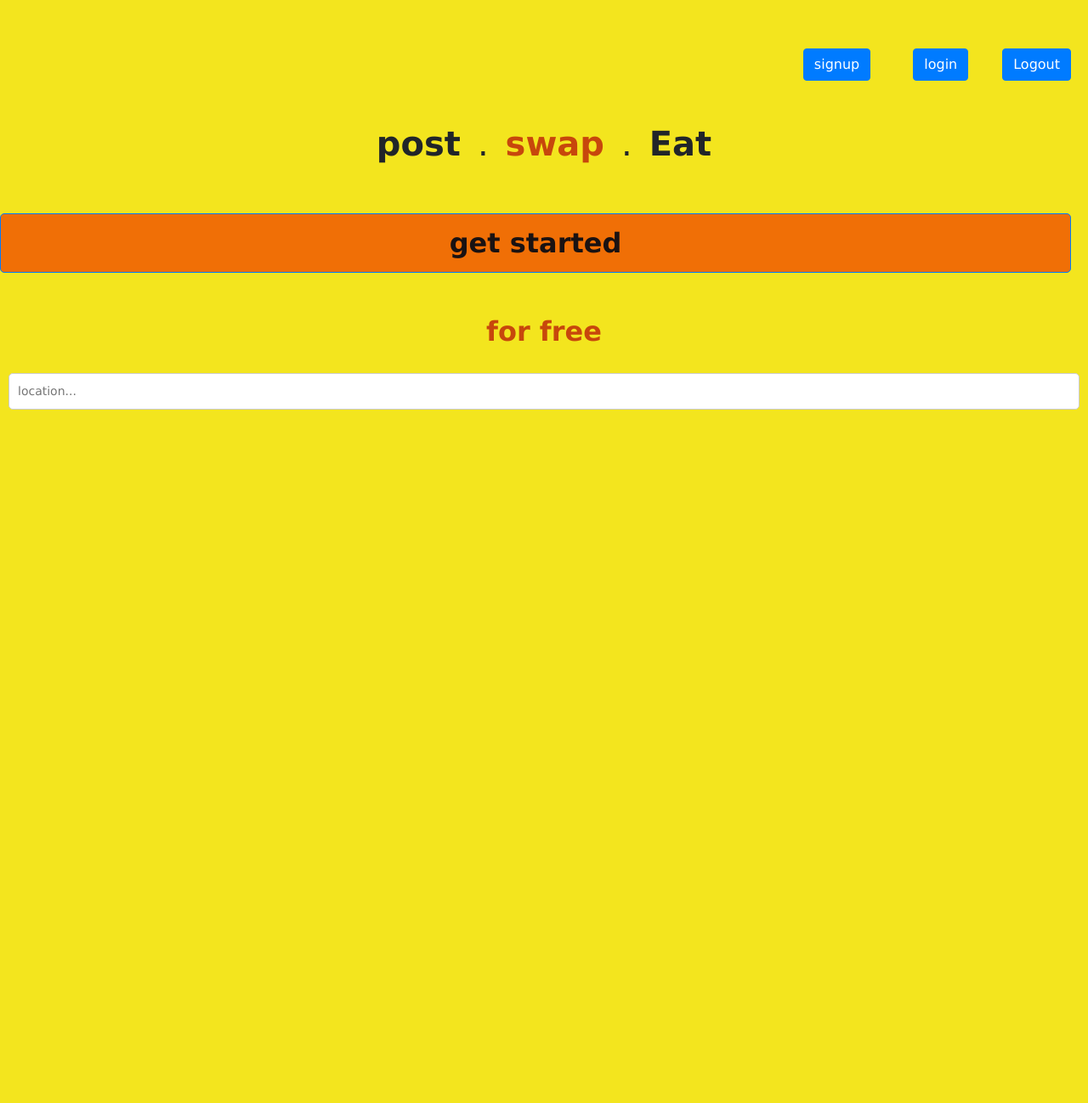
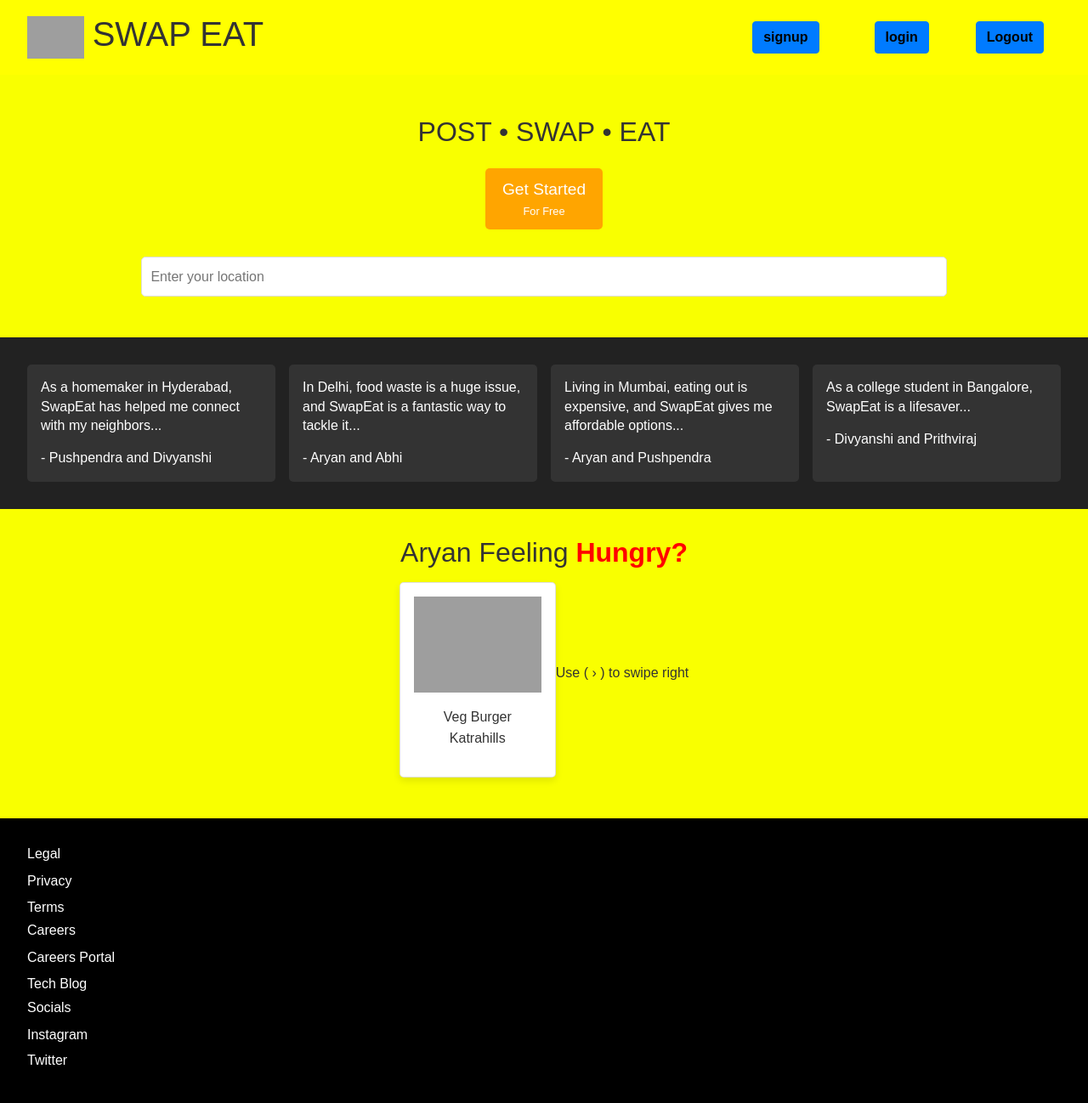
Before and after one commit to Piyush105454/swap-eat, a Django app: template templates/home.html in a window 1280 px wide. Shown: the whole page at 85% size. Before the commit the page ends 482 px from the top, so only its background shows below. Run offline with Django 3.2, Linux system fonts and the light colour scheme; the template is opened without the code that fills it, so the values that code supplies are empty; grey boxes are pictures that could not be loaded.

Commit message:
Update home.html

```diff
--- a/templates/home.html
+++ b/templates/home.html
@@ -12,170 +12,331 @@
     <title>Home Page</title>
   </head>
   <style>
-   body {
+
+/* Global Reset */
+* {
   margin: 0;
   padding: 0;
-  background-color: rgb(243, 229, 30);
-  font-family: Verdana, Geneva, Tahoma, sans-serif;
+  box-sizing: border-box;
 }
 
-/* Centering button and free text */
-#btn {
-  margin-top: 50px;
-  display: inline-block;
-  padding: 10px 20px;
-  background: rgb(240, 111, 6);
-  color: rgb(26, 18, 18);
-  font-weight: bolder;
-  font-size: xx-large;
-  text-decoration: none;
-  border-radius: 5px;
-  margin-left: auto;
-  margin-right: auto;
-  display: block;
+body {
+  font-family: 'Arial', sans-serif;
+  line-height: 1.6;
+  color: #333;
 }
 
-/* Free text below the button */
-#free {
-  margin-top: 50px;
-  text-align: center;
-  font-weight: bolder;
-  font-size: xx-large;
-  color: rgb(199, 71, 12);
+/* Header */
+.header {
+  display: flex;
+  justify-content: space-between;
+  align-items: center;
+  padding: 1rem 2rem;
+  background: yellow;
 }
 
-/* Input field styling */
-.input-with-icon {
-  position: relative;
-  max-width: 400px;
-  margin: 20px auto;
+.logo {
+  display: flex;
+  align-items: center;
 }
 
-.input-with-icon input {
-  width: 100%;
-  padding: 10px 40px 10px 10px;
-  font-size: 16px;
-  border: 1px solid #ccc;
+.logo img {
+  height: 50px;
+  margin-right: 10px;
+}
+
+.nav a {
+  margin-left: 15px;
+  text-decoration: none;
+  color: #000;
+  font-weight: bold;
+  font-size: 1rem;
+}
+
+/* Hero Section */
+.hero {
+  display: flex;
+  justify-content: space-between;
+  align-items: center;
+  padding: 2rem;
+  background: #f9ff00;
+  position: relative;
+}
+
+.hero-content {
+  text-align: center;
+  flex: 1;
+  padding: 1rem;
+}
+
+.cta-button {
+  background: orange;
+  color: white;
+  border: none;
+  padding: 10px 20px;
+  margin: 1rem 0;
+  font-size: 1.2rem;
+  cursor: pointer;
   border-radius: 5px;
 }
 
-.input-with-icon img {
-  position: absolute;
-  top: 50%;
-  left: 10px;
-  transform: translateY(-50%);
-  height: 20px;
-  width: 20px;
+.cta-button span {
+  display: block;
+  font-size: 0.8rem;
 }
 
-/* Styling for the image */
-img {
-  height: 300px;
-  width: 300px;
-  margin-top: 20px;
-  margin-left: auto;
-  margin-right: auto;
-  display: block;
-}
-
-/* Media Query for Small Screens */
-@media (max-width: 768px) {
-  #btn {
-      font-size: large;
-      padding: 10px 15px;
+.location-input input {
+  padding: 10px;
   width: 80%;
-  }
-
-  #free {
-      font-size: large;
-  }
-}
-
-  .input-with-icon {
-    display: flex;
-    justify-content: center;  /* Use justify-content to center flex items */
-    align-items: center;
-    width: 100%;  /* Ensure the container takes up full width */
-    max-width: 100%;  /* Prevent overflow */
-    padding: 10px;
-    box-sizing: border-box;  /* Ensure padding doesn't affect the width */
-}
-
-.input-with-icon input {
-    width: 100%;  /* Make input take full available width */
-    font-size: 14px;  /* Set font size */
-    padding: 10px;  /* Adjust padding for better input appearance */
-    border: 1px solid #ccc;  /* Set border */
-    border-radius: 5px;  /* Optional, for rounded corners */
+  margin-top: 1rem;
+  border: 1px solid #ddd;
+  border-radius: 5px;
 }
 
 
+/* Testimonials Section */
+.testimonials {
+  display: grid;
+  grid-template-columns: repeat(auto-fit, minmax(250px, 1fr));
+  gap: 1rem;
+  background: #222;
+  color: white;
+  padding: 2rem;
+}
 
+.testimonial {
+  background: #333;
+  padding: 1rem;
+  border-radius: 5px;
+  font-size: 1rem;
+  line-height: 1.4;
+}
+
+/* End Content Section */
+.end-content {
+  text-align: center;
+  padding: 2rem;
+  background: #f9ff00;
+}
+
+.end-content .highlight {
+  color: red;
+  font-weight: bold;
+}
+
+.swipe-card {
+  margin: 1rem 0;
+  display: flex;
+  justify-content: center;
+  align-items: center;
+}
+
+.swipe-card .card {
+  background: white;
+  border-radius: 5px;
+  padding: 1rem;
+  text-align: center;
+  box-shadow: 0 4px 8px rgba(0, 0, 0, 0.1);
+}
+
+.swipe-card .card img {
+  width: 150px;
+  height: auto;
+  margin-bottom: 1rem;
+}
+
+.swipe-instructions p {
+  font-size: 1rem;
+  color: #333;
+}
+
+.bottom-navigation {
+  display: flex;
+  justify-content: space-around;
+  margin-top: 1rem;
+}
+
+.nav-icon img {
+  width: 30px;
+  height: auto;
+}
+
+/* Footer */
+.footer {
+  background: #000;
+  color: white;
+  padding: 2rem;
+  display: flex;
+  justify-content: space-between;
+  flex-wrap: wrap;
+}
+
+.footer .links h4 {
+  margin-bottom: 10px;
+  font-size: 1rem;
+}
+
+.footer .links a {
+  display: block;
+  margin-bottom: 5px;
+  text-decoration: none;
+  color: #fff;
+}
 /* Responsive Design */
 @media (max-width: 768px) {
-    .input-with-icon input {
-        font-size: 16px;  /* Increase font size for smaller devices */
-        padding: 12px;
+  .hero {
+    flex-direction: column;
+    padding: 1rem;
   }
+  .hero-content {
+    padding: 0.5rem;
+  }
+
+  .cta-button {
+    font-size: 1rem;
+    padding: 8px 16px;
+  }
+
+  .location-input input {
+    width: 90%;
+  }
+
+  .testimonials {
+    grid-template-columns: 1fr;
+  }
+
+  .testimonial {
+    font-size: 0.9rem;
+  }
+
+  .swipe-card .card img {
+    width: 120px;
+  }
+
+  .bottom-navigation img {
+    width: 25px;
+  }
+
+  .footer {
+    flex-direction: column;
+    align-items: center;
+    text-align: center;
   }
 
 
-
-
-/* Media Query for Extra Small Screens */
-@media (max-width: 480px) {
-  #btn {
-      font-size: medium;
-      padding: 8px 12px;
-      width: 90%;
 }
 
-  #free {
-      font-size: medium;
+@media (max-width: 480px) {
+  .nav a {
+    font-size: 0.9rem;
   }
 
-  .input-with-icon input {
-      font-size: 12px;
+  .hero-content h2 {
+    font-size: 1.5rem;
   }
+
+  .cta-button {
+    font-size: 0.9rem;
+    padding: 6px 12px;
   }
-.h2{
-  margin: auto;
-  height: 20vh;
-  width: 20vw;
+
+  .swipe-card .card {
+    padding: 0.5rem;
   }
+
+  .swipe-instructions p {
+    font-size: 0.9rem;
+
   </style>
   <body>
-    <div class="main">
-       <div class="head" style=" display: flex; margin: 0; padding: 0; align-items: end; justify-content: end;">
-             <h1 style="font-size: xx-large; font-weight: bolder; margin-right: 1400px; font-family: Verdana, Geneva, Tahoma, sans-serif; display: flex; margin-top: 10px;">swap Eat</h1>
+     <header class="header">
+    <div class="logo">
+      <img src="burgur.jpg" alt="Swap Eat Logo">
+      <h1>SWAP EAT</h1>
+    </div>
+    <nav class="nav">
       <a href="{% url 'signup' %}" class="btn btn-primary" style="margin-right: 50px;"  >signup</a>
              <a href="{% url 'login' %}" class="btn btn-primary" style="margin-right: 40px;"  >login</a>
 
              <a href="{% url 'logout' %}" class="btn btn-primary" style="margin-right: 20px;" >Logout</a>
-       </div>
-       <div class="content">
-             <div class="hd" style="display: flex; margin-top: 50px; justify-content: center; ">
-                 <h1 style=" font-weight: bolder; ">post</h1>
-                 <h1 style="margin-left: 20px;">.</h1>
 
-                 <h1 style="margin-left: 20px; font-weight: bolder; color: rgb(199, 71, 12);">swap</h1>
-                 <h1 style="margin-left: 20px;">.</h1>
+  </header>
 
-                 <h1 style="margin-left: 20px; font-weight: bolder;">Eat</h1>
-
-                 </div>
-                 <a href="{% url 'home2' %}" class="btn btn-primary" id="btn" style="margin-right: 20px;" >get started</a>
-                 <h1 id="free">for free</h1>
-                 <div class="input-with-icon">
-
-                  <input type="text" placeholder="location...">
+  <!-- Hero Section -->
+  <section class="hero">
 
 
-
+    <div class="hero-content">
+      <h2>POST • SWAP • EAT</h2>
+      <button class="cta-button">Get Started <span>For Free</span></button>
+      <div class="location-input">
+        <input type="text" placeholder="Enter your location">
+      </div>
     </div>
 
+  </section>
+
+  <!-- Testimonials Section -->
+  <section class="testimonials">
+    <div class="testimonial">
+      <p>As a homemaker in Hyderabad, SwapEat has helped me connect with my neighbors...</p>
+      <span>- Pushpendra and Divyanshi</span>
+    </div>
+    <div class="testimonial">
+      <p>In Delhi, food waste is a huge issue, and SwapEat is a fantastic way to tackle it...</p>
+      <span>- Aryan and Abhi</span>
+    </div>
+    <div class="testimonial">
+      <p>Living in Mumbai, eating out is expensive, and SwapEat gives me affordable options...</p>
+      <span>- Aryan and Pushpendra</span>
+    </div>
+    <div class="testimonial">
+      <p>As a college student in Bangalore, SwapEat is a lifesaver...</p>
+      <span>- Divyanshi and Prithviraj</span>
+    </div>
+  </section>
+
+  <!-- End Content Section -->
+  <section class="end-content">
+    <h2>Aryan Feeling <span class="highlight">Hungry?</span></h2>
+    <div class="swipe-card">
+      <div class="card">
+        <img src="left.png" alt="Veg Burger">
+        <p>Veg Burger<br><span>Katrahills</span></p>
+      </div>
+      <div class="swipe-instructions">
+        <p>Use ( <span>&#8250;</span> ) to swipe right</p>
       </div>
     </div>
+
+    <div class="bottom-navigation">
+      <div class="nav-icon"><i class="fas fa-home"></i></div>
+      <div class="nav-icon"><i class="fas fa-plus"></i></div>
+      <div class="nav-icon"><i class="fas fa-comments"></i></div>
+    </div>
+  </section>
+
+  <!-- Footer Section -->
+  <footer class="footer">
+    <div class="links">
+      <div>
+        <h4>Legal</h4>
+        <a href="#">Privacy</a>
+        <a href="#">Terms</a>
+      </div>
+      <div>
+        <h4>Careers</h4>
+        <a href="#">Careers Portal</a>
+        <a href="#">Tech Blog</a>
+      </div>
+      <div>
+        <h4>Socials</h4>
+        <a href="#">Instagram</a>
+        <a href="#">Twitter</a>
+      </div>
+    </div>
+
+  </footer>
 
     <!-- Optional JavaScript -->
     <!-- jQuery first, then Popper.js, then Bootstrap JS -->
```
Lines whose indentation alone changed are shown as unchanged.
